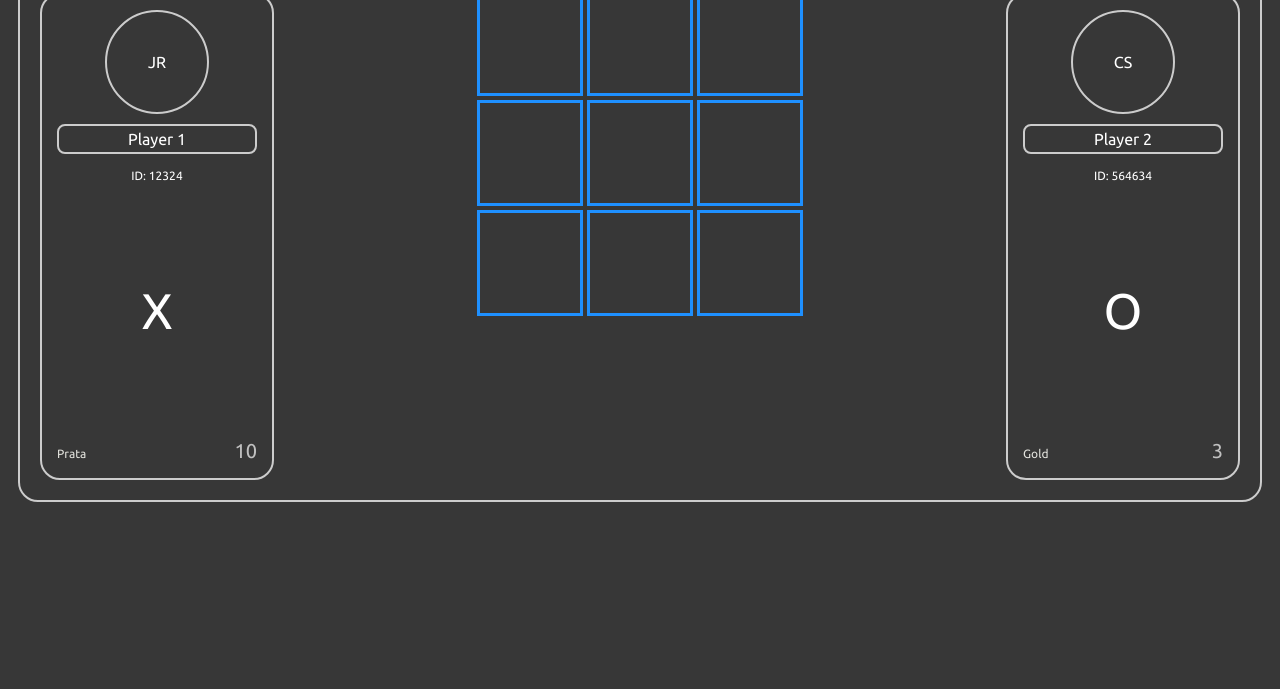
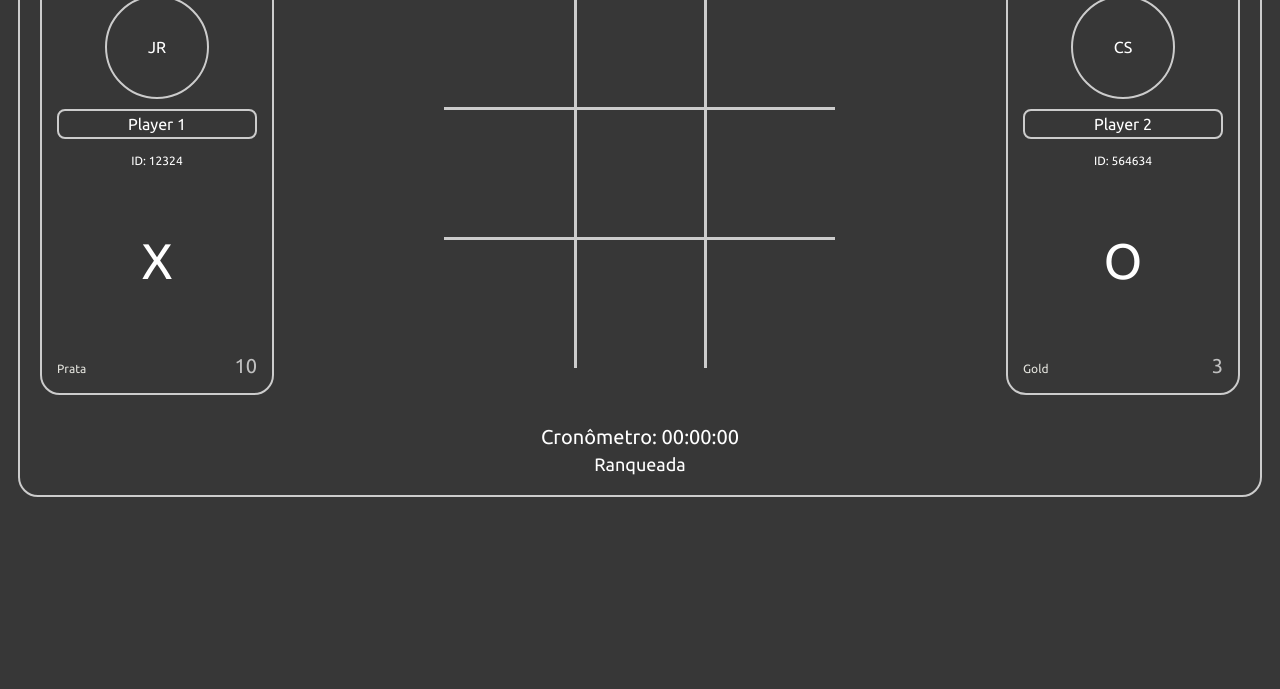
Before and after one commit to josercf/jogo-velha, a website: page public/partida_historico/jogarPartida.html in a window 1280 px wide. Shown: the part 111-800 px from the top of the page. Drawn offline with nearby package versions, Linux system fonts and the light colour scheme; some packages are replaced by stand-ins of ours; a script that the page names is missing.

Commit message:
feat: atualizar título e layout da página de partida, incluindo cronômetro e modo de jogo

```diff
--- a/public/partida_historico/jogarPartida.html
+++ b/public/partida_historico/jogarPartida.html
@@ -4,7 +4,7 @@
     <meta charset="UTF-8">
     <meta name="viewport" content="width=device-width, initial-scale=1.0">
     <link href="https://fonts.googleapis.com/css2?family=Ubuntu:ital,wght@0,300;0,400;0,500;0,700;1,300;1,400;1,500;1,700&display=swap" rel="stylesheet">
-    <title>Document</title>
+    <title>Partida</title>
     <style>
 
         body {
@@ -16,7 +16,7 @@
             border: 2px solid #ccc;
             border-radius: 20px;
             max-width: 1200px;
-            margin: 30px auto;
+            margin: 15px auto;
             padding: 20px;
             text-align: center;
         }
@@ -70,12 +70,12 @@
 
         .info-id{
             font-size: 12px;
-            margin-bottom: 100px;
+            margin-bottom: 65px;
         }
 
         .simbolo{
             font-size: 50px;
-            margin-bottom: 100px;
+            margin-bottom: 65px;
         }
 
         .raking{
@@ -95,28 +95,57 @@
             color: silver;
         }
 
-
-
-
         .tabuleiro{
             display: grid;
-            grid-template-columns: repeat(3, 100px);
-            grid-template-rows: repeat(3, 100px);
-            gap: 10px;
+            grid-template-columns: repeat(3, 130px);
+            grid-template-rows: repeat(3, 130px);
             align-items: center;
             justify-items: center;
             margin: 0 20px;
         }
 
         .celula{
-            width: 100px;
-            height: 100px;
-            border: 3px solid #1e90ff;
+            width: 130px;
+            height: 130px;
             font-size: 40px;
             display: flex;
             align-items: center;
             justify-content: center;
-            color: #1e90ff;
+            color: #ccc;
+        }
+
+        .celula:nth-child(1),
+        .celula:nth-child(2),
+        .celula:nth-child(4),
+        .celula:nth-child(5){
+            border-right: 3px solid #ccc;
+            border-bottom: 3px solid #ccc;
+        }
+
+        .celula:nth-child(3),
+        .celula:nth-child(6){
+            border-bottom: 3px solid #ccc;
+        }
+
+
+
+        .celula:nth-child(7),
+        .celula:nth-child(8){
+            border-right: 3px solid #ccc;
+        }
+
+        .rodape{
+            margin-top: 30px;
+
+        }
+
+        .cronometro{
+            font-size: 20px;
+        }
+
+        .modo{
+            font-size: 18px;
+            margin-top: 5px;
         }
 
 
@@ -162,6 +191,17 @@
                     <span>Gold</span>
                     <span>3</span>
                 </div>
+            </div>
+        </div>
+
+        <div class="rodape">
+            <div class="cronometro">
+                Cronômetro: 00:00:00
+              </div>
+              <div class="modo">
+                Ranqueada
+              </div>
+
             </div>
         </div>
     </div>
```
